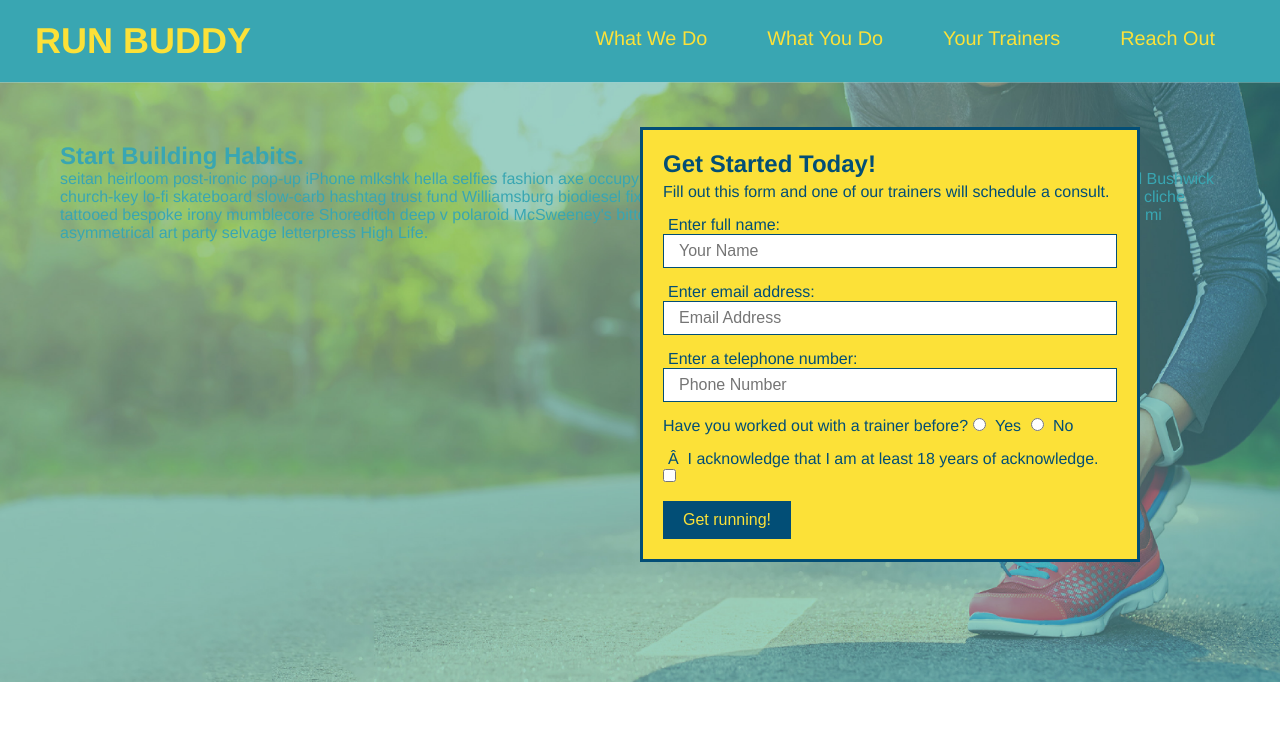
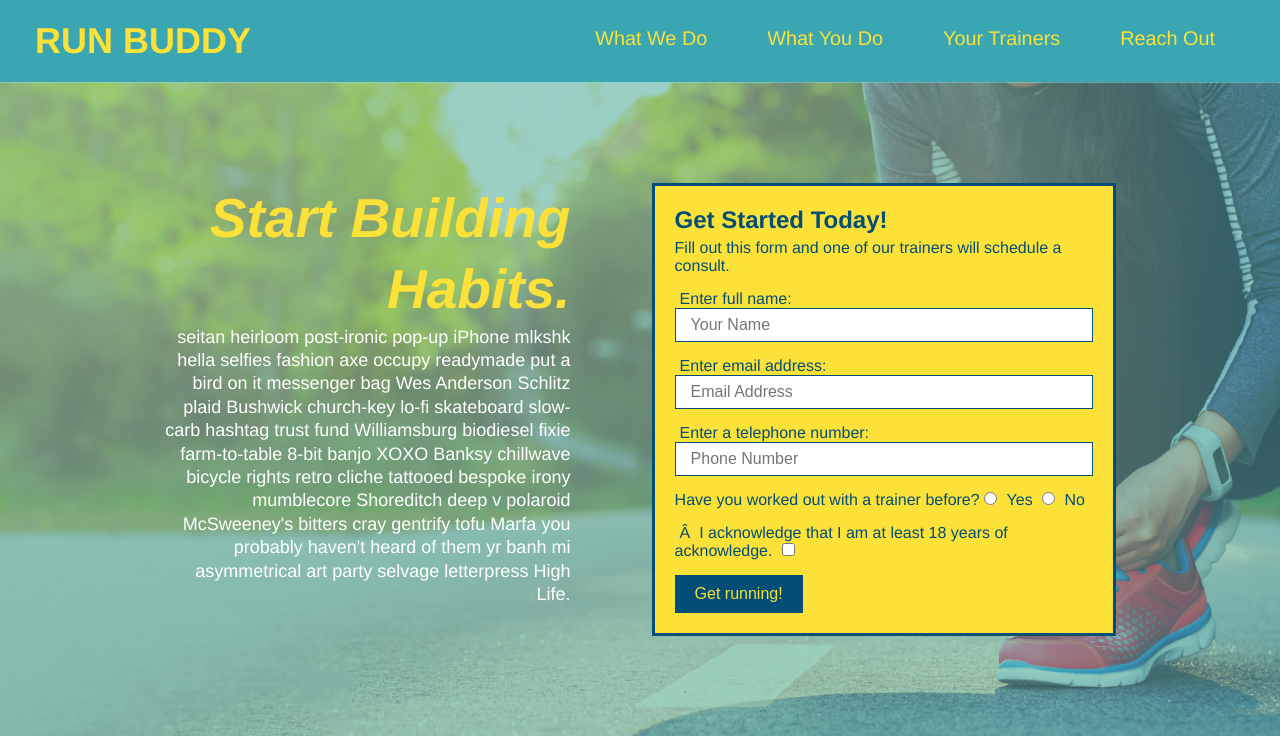
Before and after one commit to khanhlam90/run-buddy, a plain HTML site: page index.html in a window 1280 px wide. Shown: the top 739 px of the page. Drawn offline with Linux system fonts and the light colour scheme.

Commit message:
add flexbox to the hero

```diff
--- a/assets/css/style.css
+++ b/assets/css/style.css
@@ -18,23 +18,19 @@ header {
     padding: 20px 35px;
     background-color: #39a6b2;
 }
-
 header h1 {
     font-weight: bold;
     font-size: 36px;
     color: #fce138;
     margin: 0;
 }
-
 header a {
     text-decoration: none;
     color: #fce138;
 }
-
 header nav {
     margin: 7px 0;
 }
-
 header nav ul {
     display: flex;
     flex-wrap: wrap;
@@ -42,46 +38,59 @@ header nav ul {
     align-items: center;
     list-style: none;
 }
-
 header nav ul li a {
     margin: 0 30px;
     font-weight: lighter;
     font-size: 1.55vw;
 }
 
+/* Apply styles to footer */
 footer {
+    display: flex;
+    justify-content: space-between;
+    flex-wrap: wrap;
     background: #fce138;
     width: 100%;
     padding: 40px 35px;
 }
-
 footer h2 {
-    display: inline;
     color: #024e76;
     font-size: 30px;
     margin: 0;
 }
-
 footer div {
-    float: right;
     line-height: 1.5;
     text-align: right;
 }
-
 footer a {
     color: #024e76;
 }
+
 section {
     padding: 60px;
 }
 
 /* Hero Style Start */
 .hero {
+    display: flex;
+    justify-content: center;
+    flex-wrap: wrap;
     background-image: url("../images/hero-bg.jpeg");
-    height: 600px;
     background-size: cover;
     background-position: center;
-    position: relative;
+}
+.hero-cta {
+    width: 35%;
+    text-align: right;
+    margin: 3.5%;
+    color: #fff;
+    font-size: 18px;
+    line-height: 1.3;
+}
+.hero-cta h2 {
+    font-style: italic;
+    font-size: 55px;
+    color: #fce138;
 }
 /* Hero Style End */
 
@@ -90,11 +99,9 @@ section {
     color: #024e76;
     background-color: #fce138;
     padding: 20px;
-    width: 500px;
     border: solid 3px #024e76;
-    position: absolute;
-    bottom: 120px;
-    right: 140px;
+    width: 40%;
+    margin: 3.5%;
 }
 
 .hero-form h3 {
```
